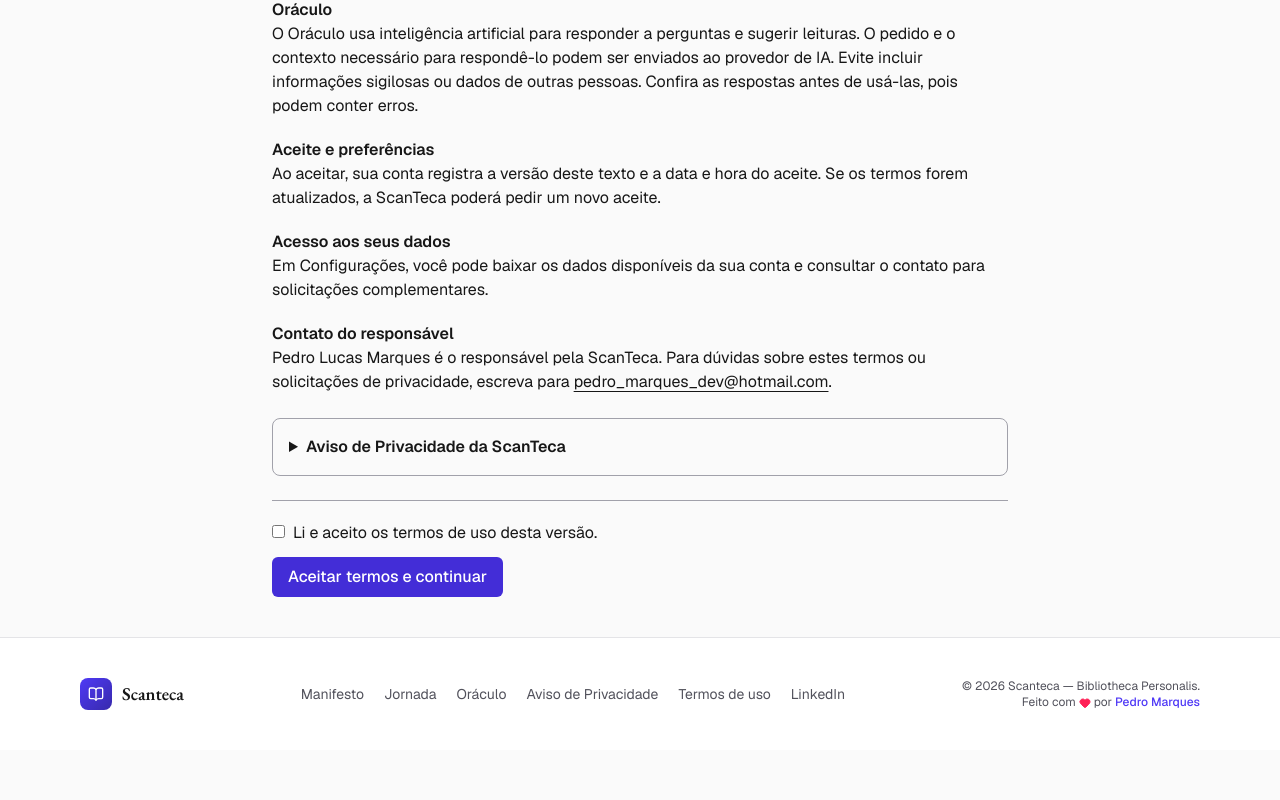
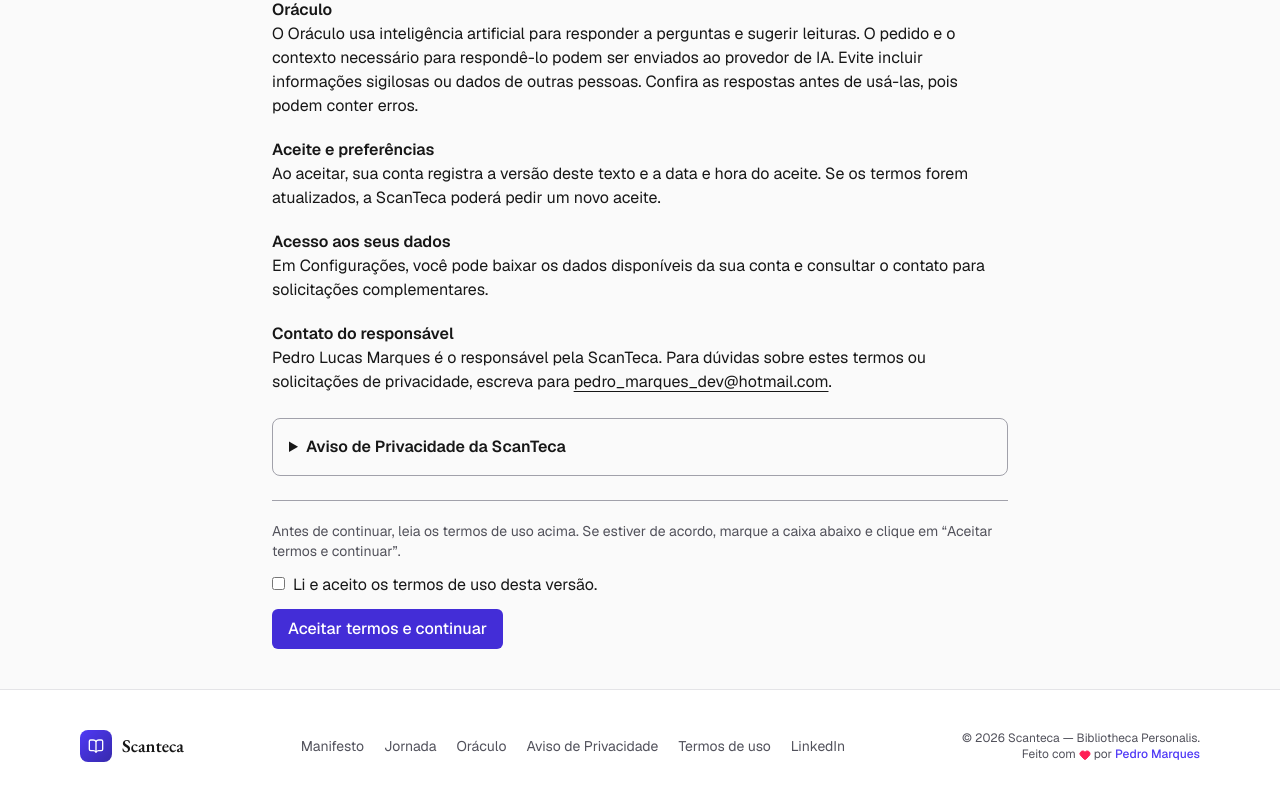
Before and after one commit to pedrolucas167/ScanTeca, a Next.js app: page / in a window 1280 px wide. Shown: the part 419-1219 px from the top of the page. Before the commit the page ends 1169 px from the top, so only its background shows below. Built offline with nearby package versions, Linux system fonts and the light colour scheme; no server answers; the database is empty; sample sign-in values are in the browser's storage; a web font is replaced by a local one.

Commit message:
fix(terms): orienta a leitura antes do aceite

```diff
--- a/app/termos/TermsAgreement.tsx
+++ b/app/termos/TermsAgreement.tsx
@@ -1,17 +1,21 @@
 "use client";
 
-import { useActionState } from "react";
+import { useActionState, useId } from "react";
 import { acceptTerms } from "./actions";
 import { termsVersion } from "./version";
 
 export default function TermsAgreement() {
   const [state, action, pending] = useActionState(acceptTerms, { error: "" });
+  const instructionsId = useId();
 
   return (
     <form action={action} className="mt-6 space-y-3 border-t border-outline-variant pt-5">
       <input type="hidden" name="version" value={termsVersion} />
+      <p id={instructionsId} className="text-sm text-on-surface-variant">
+        Antes de continuar, leia os termos de uso acima. Se estiver de acordo, marque a caixa abaixo e clique em “Aceitar termos e continuar”.
+      </p>
       <label className="flex items-start gap-2">
-        <input className="mt-1" type="checkbox" name="agreement" value="accepted" required />
+        <input className="mt-1" type="checkbox" name="agreement" value="accepted" aria-describedby={instructionsId} required />
         <span>Li e aceito os termos de uso desta versão.</span>
       </label>
       <button type="submit" disabled={pending} className="rounded-md bg-indigo-700 px-4 py-2 font-medium text-white disabled:opacity-60">
```
